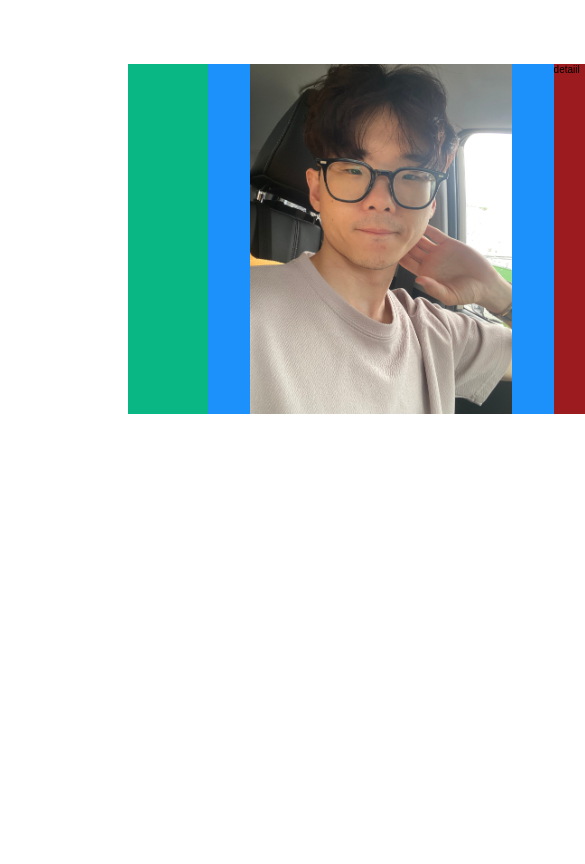
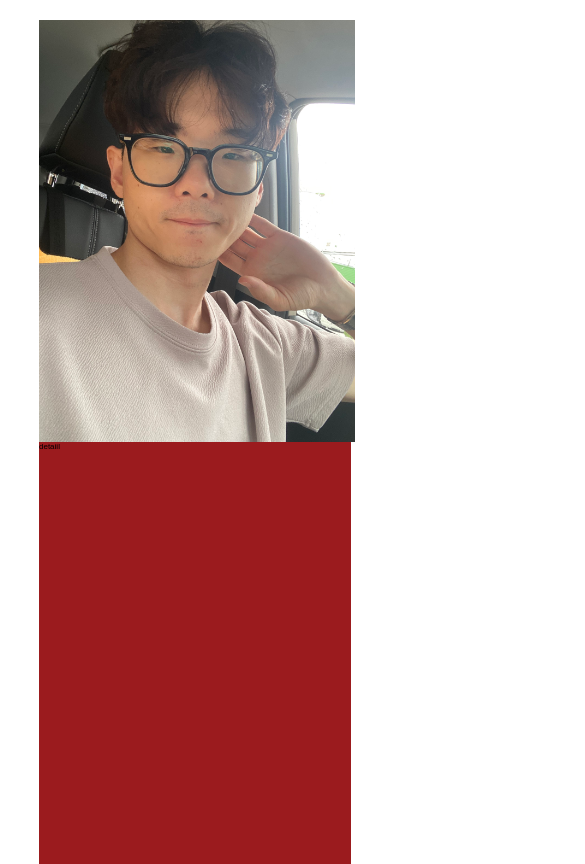
Before and after one commit to OhWonjae/OhWonjae.github.io, a React app: page / in a window 390 px wide. Shown: the top 864 px of the page, 585 px wide, since content can reach past the window. Built offline with nearby package versions, Linux system fonts and the light colour scheme; a web font is replaced by a local one.

Commit message:
[feature/responsive_Style] - window size 변경시 이미지 가로세로 비율에 맞춰 resize 적용 (debounce 최적화) - Card 컴포넌트에 대해 모바일, 테블릿 반응형 웹 @mixin, @media-query 적용 - useGetComputedStyleWhenWindowReSize 커스텀 훅 개발

```diff
--- a/src/components/card/Card.scss
+++ b/src/components/card/Card.scss
@@ -1,24 +1,35 @@
+@import '@/styles/common/mixins';
+
 .card {
   background-color: var(--primary-color);
-  height:350px;
-  padding:0 80px;
+  height: 50%;
 
   .card-image {
     background-color: #1c90fb;
     float: left;
-    height:100%;
+    height: 100%;
     width:40%;
-
 
   }
 
   .card-detail {
     background-color: #9b1b1e;
     float:left;
-    height:100%;
+    height: 100%;
     width:60%;
+  }
 
+  @include mobile {
 
+    .card-image {
+      float: none;
+      width:auto;
+    }
+
+    .card-detail {
+      float: none;
+      width:auto;
+    }
   }
 
 }
--- a/src/components/card/index.tsx
+++ b/src/components/card/index.tsx
@@ -1,14 +1,38 @@
-import React, { ReactNode, Suspense } from 'react';
+import React, { useEffect, useMemo, useRef, useState } from 'react';
 import { Image } from '../image';
 import './Card.scss';
+import { useGetComputedStyleWhenWindowReSize } from '@/hooks/useWindowSize';
 
 export const Card = () => {
+  const divRef = useRef(null);
+  const [cardImageDivRef, setCardImageDivRef] = useState();
+  const { style } = useGetComputedStyleWhenWindowReSize(
+    cardImageDivRef || undefined,
+  );
+  const handleOnGetImageSize = (style: CSSStyleDeclaration | undefined) => {
+    if (!style) return { img_w: 0, img_h: 0 };
+    let w = 0;
+    let h = 0;
+    w = parseInt(style.width.replace('px', ''));
+    h = parseInt(style.height.replace('px', ''));
+
+    return { img_w: w, img_h: h };
+  };
+  const { img_w, img_h } = useMemo(() => {
+    return handleOnGetImageSize(style);
+  }, [style]);
+
+  useEffect(() => {
+    if (divRef?.current) {
+      setCardImageDivRef(divRef?.current);
+    }
+  }, [divRef]);
   return (
     <div className={'card'}>
-      <div className={'card-image'}>
+      <div ref={divRef} className={'card-image'}>
         <Image
-          height={350}
-          width={350}
+          height={img_h}
+          width={img_w}
           alt={'alt'}
           src={'public/assets/profile.png'}
         />
--- a/src/components/image/index.tsx
+++ b/src/components/image/index.tsx
@@ -1,4 +1,4 @@
-import React, { ReactNode, SyntheticEvent, useState, Suspense } from 'react';
+import React, { SyntheticEvent, useState, Suspense, useEffect } from 'react';
 import './Image.scss';
 interface ImageTypes {
   height: number;
@@ -10,21 +10,35 @@ export const Image = ({ height, width, alt, src }: ImageTypes) => {
   const [isLoading, setIsLoading] = useState(true);
   const [h, setH] = useState(height);
   const [w, setW] = useState(width);
+  const [originW, setOriginW] = useState(width);
+  const [originH, setOriginH] = useState(height);
   const onLoad = (e: SyntheticEvent<HTMLImageElement>) => {
     const element = e.currentTarget;
-    if (element.naturalHeight >= element.naturalWidth) {
-      const nw = (height * element.naturalWidth) / element.naturalHeight;
+    calcSize(element.naturalHeight, element.naturalWidth);
+  };
+  const calcSize = (naturalHeight: number, naturalWidth: number) => {
+    setOriginW(naturalWidth);
+    setOriginH(naturalHeight);
+    if (naturalHeight >= naturalWidth) {
+      const nw = (height * naturalWidth) / naturalHeight;
       const nh = height;
       setW(Math.floor(nw));
       setH(Math.floor(nh));
     } else {
       const nw = width;
-      const nh = (width * element.naturalHeight) / element.naturalWidth;
+      const nh = (width * naturalHeight) / naturalWidth;
       setW(Math.floor(nw));
       setH(Math.floor(nh));
     }
     setIsLoading(false);
   };
+  useEffect(() => {
+    setH(height);
+    setW(width);
+    if (originH && originW) {
+      calcSize(originH, originW);
+    }
+  }, [height, width, originW, originH]);
 
   return (
     <>
--- /dev/null
+++ b/src/hooks/useWindowSize.ts
@@ -0,0 +1,19 @@
+import { useEffect, useState } from 'react';
+import { debounce } from '@/utils/common';
+export const useGetComputedStyleWhenWindowReSize = (element?: HTMLElement) => {
+  const [style, setStyle] = useState<CSSStyleDeclaration | undefined>();
+
+  const handleReSize = debounce(() => {
+    if (element) {
+      const computedStyle = window.getComputedStyle(element);
+      setStyle(computedStyle);
+    }
+  }, 500);
+
+  useEffect(() => {
+    handleReSize();
+    window.addEventListener('resize', handleReSize);
+    return () => window.removeEventListener('resize', handleReSize);
+  }, [element]);
+  return { style };
+};
--- a/src/layout/container/Container.scss
+++ b/src/layout/container/Container.scss
@@ -1,3 +1,4 @@
 .container {
+  height: 100%;
   margin: 5% 10%;
 }
--- a/src/styles/common/_base.scss
+++ b/src/styles/common/_base.scss
@@ -1,18 +1,28 @@
 @import '../variables/color';
+@import './mixins';
 
 * {
   margin:0;
   padding:0;
 }
 
-html {
+html,body,#root {
   box-sizing: border-box;
   font-family:'BareunDotumPro1', sans-serif;
-  font-size: 10px;
-  height:100%;
+  font-size: 12px;
+  height: 100%;
   letter-spacing: 0;
   line-height: 1.15;
-  min-width:1280px;
+
+
+  @include tablet {
+    font-size: 10px;
+  }
+
+  @include mobile {
+    font-size: 8px;
+    min-width: #{$mobile-min}px;
+  }
 
 }
 
--- /dev/null
+++ b/src/styles/common/mixins.scss
@@ -0,0 +1,20 @@
+// 기기별 최대 width px
+$mobile-max: 767px;
+$tablet-max: 1023px;
+
+// 기기별 최소 width px
+$mobile-min: 320px;
+$tablet-min: 768px;
+$desktop-min: 1024px;
+
+@mixin tablet {
+  @media (max-width: #{$tablet-max}) {
+    @content;
+  }
+}
+
+@mixin mobile {
+  @media (max-width: #{$mobile-max}) {
+    @content;
+  }
+}
--- /dev/null
+++ b/src/utils/common.ts
@@ -0,0 +1,8 @@
+// 연속적인 함수 호출 시 마지막 함수만 호출해주는 기능
+export const debounce = (callback: (...args: any[]) => any, delay: number) => {
+  let timer;
+  return (...args) => {
+    clearTimeout(timer);
+    timer = setTimeout(() => callback(...args), delay);
+  };
+};
```
Also changed, not shown: src/styles/common/_mixins.scss (deleted).
